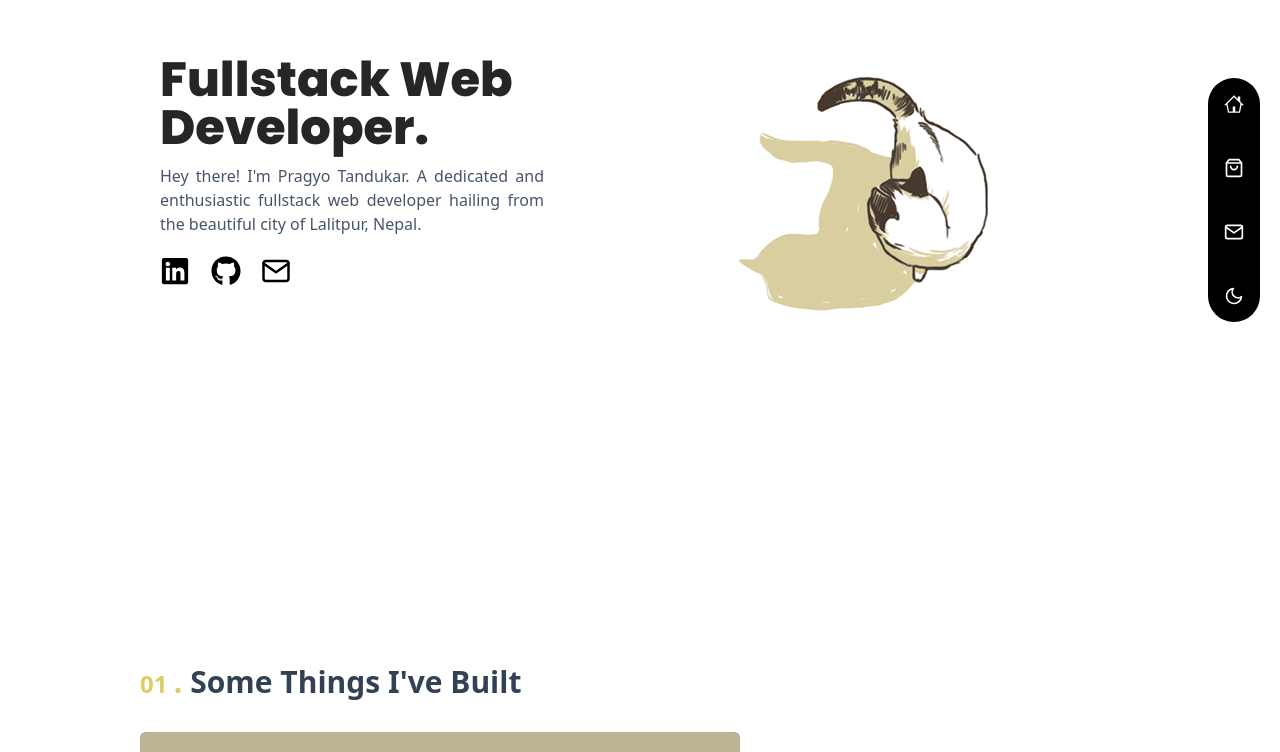
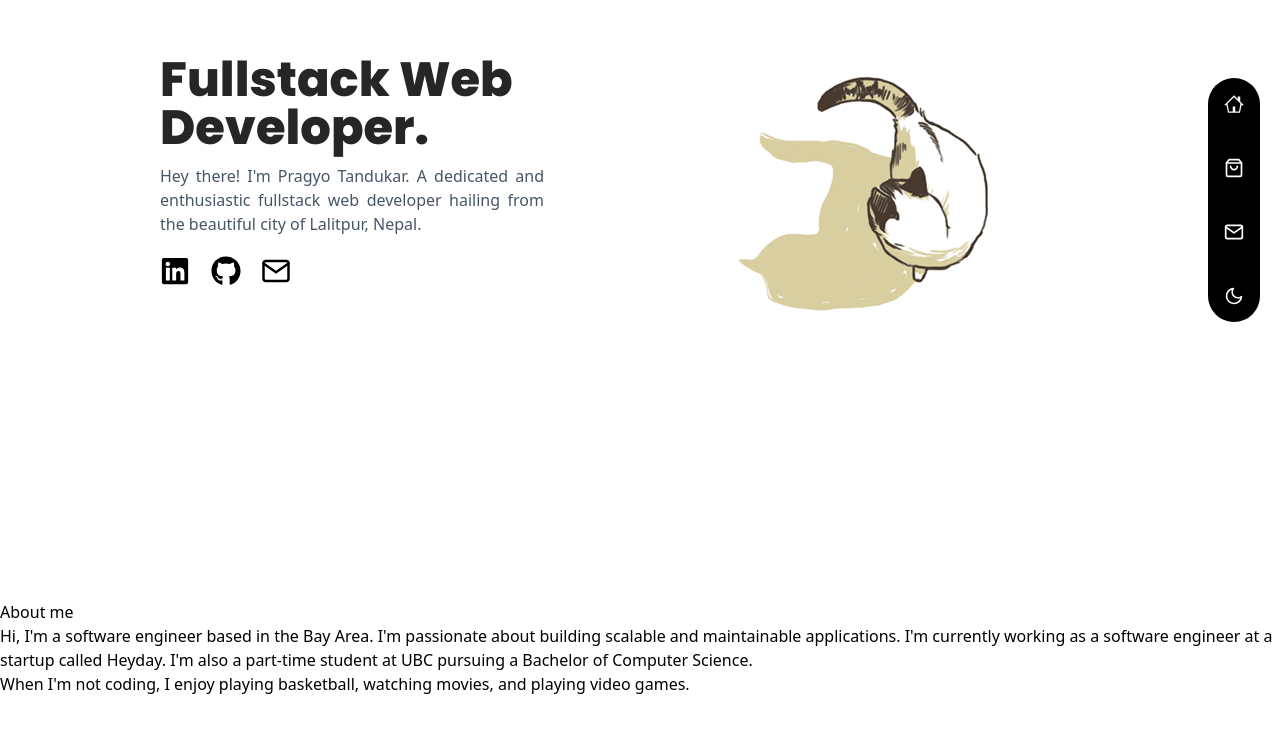
Before and after one commit to tandukar/Portfoilio.V2, a React (Vite) app in the folder portfolio.v2/: page /home#/portfolio in a window 1280 px wide. Shown: the part 200-952 px from the top of the page. Built offline with nearby package versions, Linux system fonts and the light colour scheme; grey boxes are pictures that could not be loaded.

Commit message:
configuring about me section

```diff
--- /dev/null
+++ b/portfolio.v2/src/pages/aboutme/Aboutme.tsx
@@ -0,0 +1,11 @@
+
+const Aboutme = () => {
+    return (
+        <div>
+            <h1>About me</h1>
+            <p>Hi, I'm a software engineer based in the Bay Area. I'm passionate about building scalable and maintainable applications. I'm currently working as a software engineer at a startup called <a href="https://www.heyday.ai/" target="_blank" rel="noreferrer">Heyday</a>. I'm also a part-time student at <a href="https://www.ubc.ca/" target="_blank" rel="noreferrer">UBC</a> pursuing a Bachelor of Computer Science.</p>
+            <p>When I'm not coding, I enjoy playing basketball, watching movies, and playing video games.</p>
+        </div>
+    );
+}
+export default Aboutme;
--- a/portfolio.v2/src/pages/home/Home.tsx
+++ b/portfolio.v2/src/pages/home/Home.tsx
@@ -4,11 +4,10 @@ import "../navbar/Nav";
 import Nav from "../navbar/Nav";
 import "./SocialIcons";
 import SocialIcons from "./SocialIcons";
-// import { lazy, Suspense } from 'react';
 
 const Home = () => {
   return (
-    <div className="min-h-screen  flex items-center md:justify-center  ">
+      <div className="min-h-screen md:flex md:items-center md:justify-center mt-20 md:mt-0 ">
       <div className="grid md:grid-cols-2 grid-rows-1  mx-auto md:gap-40 items-center">
         <div className="grid grid-rows-3 w-96 md:order-1 order-2">
           <div className="text-neutral-300  md:ml-0 md:w-96 ">
--- a/portfolio.v2/src/pages/portfolio/Portfolio.tsx
+++ b/portfolio.v2/src/pages/portfolio/Portfolio.tsx
@@ -1,3 +1,4 @@
+import Aboutme from "../aboutme/Aboutme";
 import Connect from "../connect/Connect";
 import Home from "../home/Home";
 import Projects from "../projects/Projects";
@@ -6,6 +7,7 @@ const Portfolio = () => {
   return (
     <div >
       <Home />
+      <Aboutme />
       <Projects  />
       <Connect />
 
```
